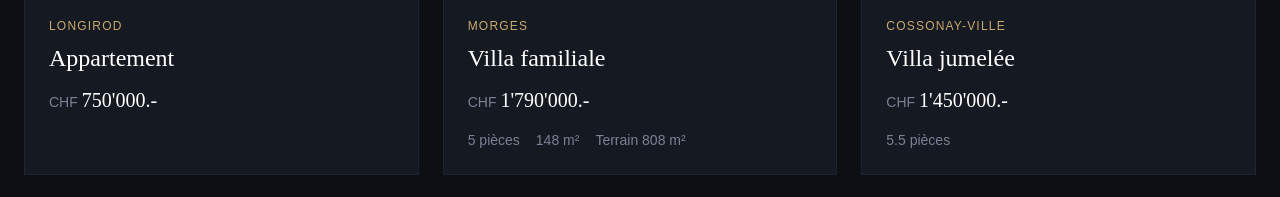
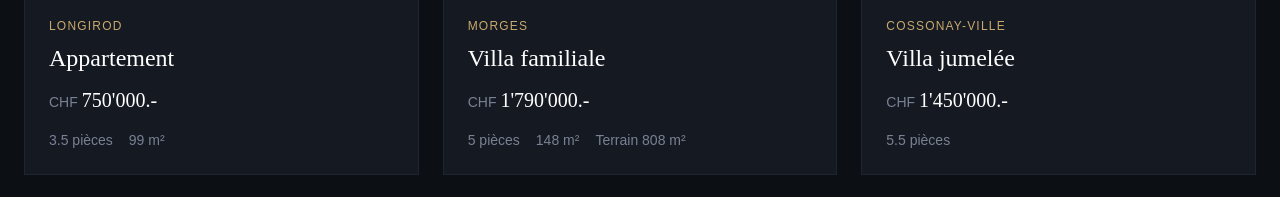
Before and after one commit to Sinseed/maison-praet, a Next.js app: page / in a window 1280 px wide. Shown: the part 4860-5057 px from the top of the page. Built offline with nearby package versions, Linux system fonts and the light colour scheme.

Commit message:
Longirod: 3.5 pièces, 99 m²

```diff
--- a/app/data.ts
+++ b/app/data.ts
@@ -155,7 +155,7 @@ export const MANDATS: Mandat[] = [
   },
   {
     id: 12, slug: 'appartement-longirod', titre: 'Appartement', lieu: 'Longirod',
-    prix: "750'000", pieces: '-', surface: '-', terrain: '-', categorie: 'en_vente',
+    prix: "750'000", pieces: '3.5', surface: '99 m²', terrain: '-', categorie: 'en_vente',
     img: '/photos/longirod/DJI_20260119103256_0010_D.jpg',
     photos: ['/photos/longirod/DJI_20260119103256_0010_D.jpg','/photos/longirod/DJI_20260119103443_0013_D.jpg','/photos/longirod/IMG_4968.jpg','/photos/longirod/IMG_4970.jpg','/photos/longirod/IMG_4971.jpg','/photos/longirod/IMG_4972.jpg','/photos/longirod/IMG_4974.jpg','/photos/longirod/IMG_4975.jpg','/photos/longirod/IMG_4976.jpg','/photos/longirod/IMG_4980.jpg','/photos/longirod/IMG_4983.jpg'],
     description: "Appartement lumineux à Longirod, au pied du Jura. Cadre verdoyant, vue sur la campagne et les Alpes. Cheminée, balcon et ambiance chaleureuse."
```
